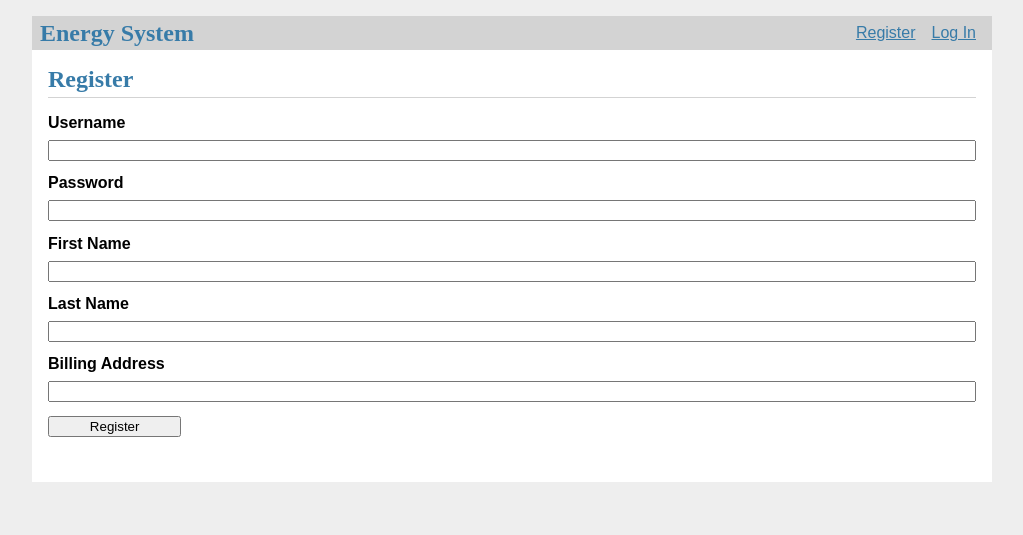
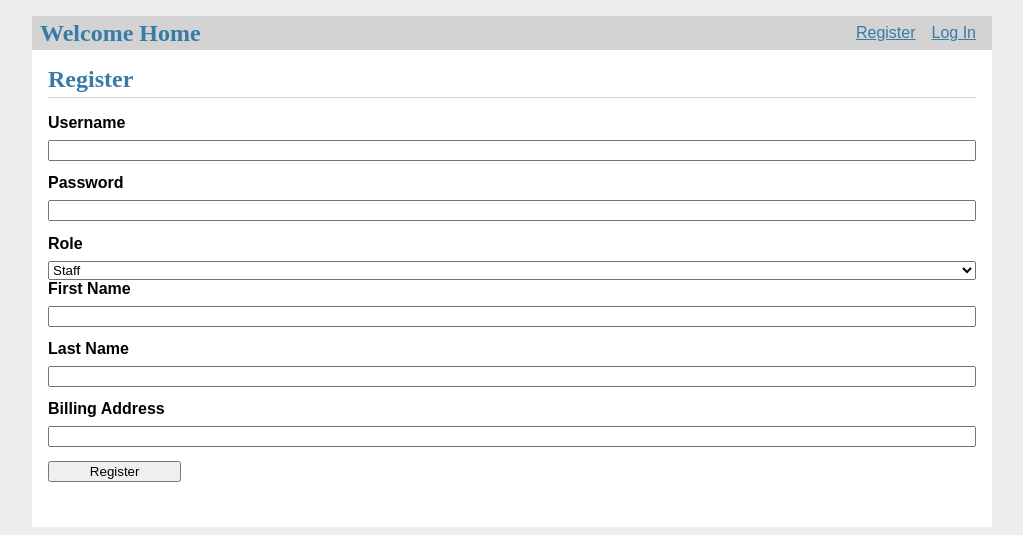
Before and after one commit to maludee/welcomeHomeDB, a Flask app: page /auth/register in a window 1280 px wide. Shown: the top 535 px of the page, without its empty margins (128-1151 px from the left). Run offline with Flask 3, Linux system fonts and the light colour scheme.

Commit message:
add roles, trying to get db to work

```diff
--- a/run.py
+++ b/run.py
@@ -3,4 +3,4 @@ from welcomehome import create_app
 wh = create_app()
 
 if __name__ == "__main__":
-    wh.run(debug=True)
+    wh.run(port=8889,debug=True)
--- a/welcomehome/__init__.py
+++ b/welcomehome/__init__.py
@@ -18,7 +18,7 @@ def create_app(test_config=None):
     app.config["MYSQL_HOST"] = "localhost"
     app.config["MYSQL_USER"] = "root"
     app.config["MYSQL_PASSWORD"] = "yourpasswdhere"
-    app.config["MYSQL_DB"] = "yourdbhere"
+    app.config["MYSQL_DB"] = "welcomeHomeProject"
     if test_config is None:
         # load the instance config, if it exists, when not testing
         app.config.from_pyfile("config.py", silent=True)
--- a/welcomehome/auth.py
+++ b/welcomehome/auth.py
@@ -47,6 +47,7 @@ def create_auth_blueprint(login_manager: LoginManager):
         if request.method == "POST":
             username = request.form["username"]
             password = request.form["password"]
+            role = request.form["role"]
             first_name = request.form["first_name"]
             last_name = request.form["last_name"]
             billing_address = request.form["billing_address"]
@@ -60,6 +61,8 @@ def create_auth_blueprint(login_manager: LoginManager):
                 error = "Username is required."
             elif not password:
                 error = "Password is required."
+            elif not role:
+                error = "Role is required."
             elif (not first_name) or (not last_name):
                 error = "Name is required."
             elif not billing_address:
@@ -71,11 +74,12 @@ def create_auth_blueprint(login_manager: LoginManager):
                 print("here")
                 try:
                     cursor.execute(
-                        "INSERT INTO user (first_name, last_name, username, password, billAddr) "
-                        "VALUES (%s, %s, %s, %s, %s)",
+                        "INSERT INTO user (first_name, last_name, role, username, password, billAddr) "
+                        "VALUES (%s, %s, %s, %s, %s, %s)",
                         (
                             first_name,
                             last_name,
+                            role,
                             username,
                             generate_password_hash(password),
                             billing_address,
--- a/welcomehome/templates/auth/register.html
+++ b/welcomehome/templates/auth/register.html
@@ -12,6 +12,14 @@
     <label for="password">Password</label>
     <input type="password" name="password" id="password" required>
 
+    <label for="role">Role</label>
+    <select name="role" required>
+      <option value="staff">Staff</option>
+      <option value="volunteer">Volunteer</option>
+      <option value="admin">Admin</option>
+      <option value="other">Other</option>
+    </select>
+
     <label for="first_name">First Name</label>
     <input name="first_name" id="first_name" required>
 
--- a/welcomehome/templates/base.html
+++ b/welcomehome/templates/base.html
@@ -2,7 +2,7 @@
 <title>{% block title %}{% endblock %} - Flaskr</title>
 <link rel="stylesheet" href="{{ url_for('static', filename='style.css') }}">
 <nav>
-  <h1>Energy System</h1>
+  <h1>Welcome Home</h1>
   <ul>
     {% if current_user.is_authenticated %}
       <li><span>{{ current_user.username }}</span>
```
